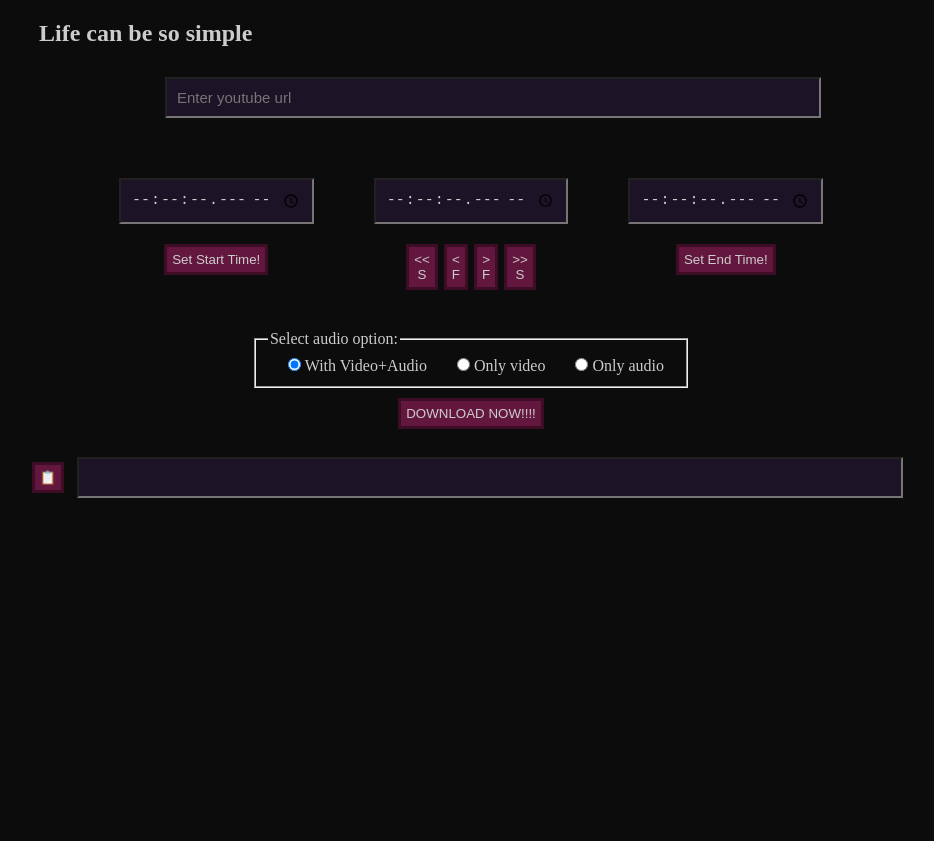
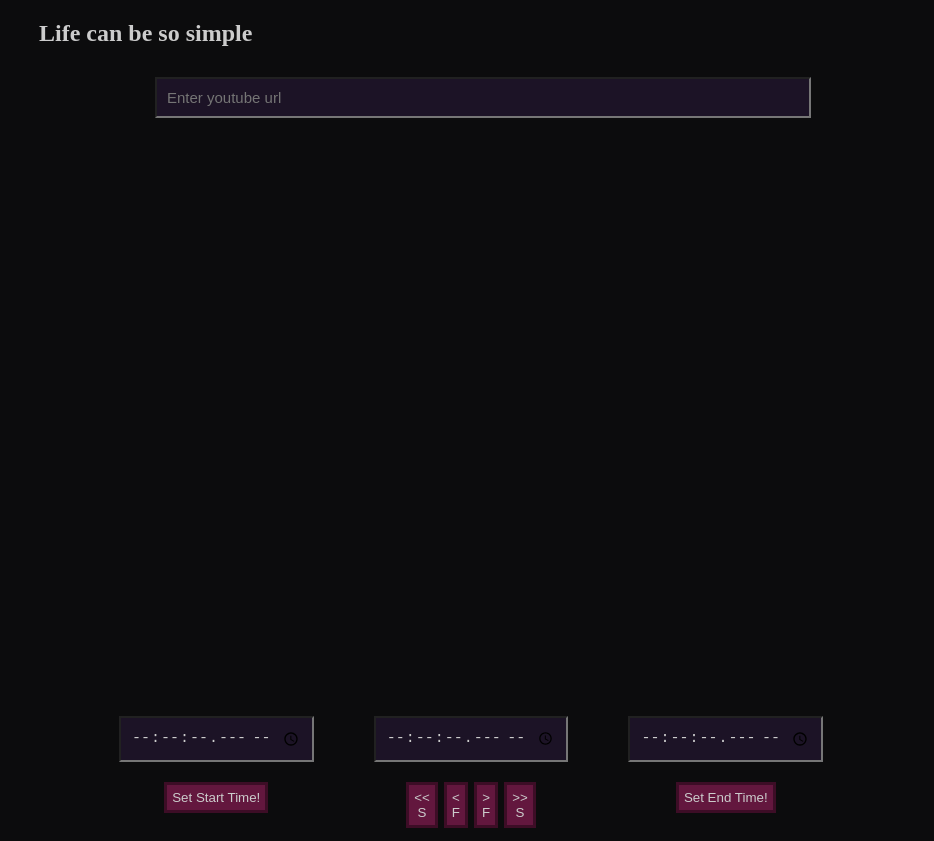
Before and after one commit to Lxtharia/precise-web-video-downloader, a plain HTML site: page index.html in a window 1280 px wide. Shown: the top 841 px of the page, without its empty margins (169-1103 px from the left). Before the commit the page ends 808 px from the top, so only its background shows below. Drawn offline with Linux system fonts and the light colour scheme.

Commit message:
centering url bar, adjust dynamic size of player

```diff
--- a/index.html
+++ b/index.html
@@ -3,8 +3,7 @@
 
 <head>
 	<title>Life can be so simple</title>
-	<meta name="description" content="Our first page">
-	<meta name="keywords" content="html tutorial template">
+	<meta name="description" content="This site won't download itself, it leaves the executing to you!!">
 	<!-- <link rel="stylesheet" href="https://github.com/jdan/98.css" /> -->
 	<link rel="stylesheet" href="./style.css" />
 	<!-- <link rel="stylesheet" href="https://pyscript.net/latest/pyscript.css" /> -->
@@ -16,14 +15,18 @@
 
 	<h2><a href="https://pbs.twimg.com/media/Fo9CJrLWYAYxIq8?format=jpg&name=large">Life can be so simple</a></h2>
 	<div id=content>
-		<div style="width: 50%">
+
+
+		<div style="max-width: 93%; min-width: 50%;">
 			<input type="text" id="url_field" oninput="loadVideo()" value="" placeholder="Enter youtube url">
 			<label id="info_label"></label>
 		</div>
 
-		<div style="margin:20px">
-			<div id="player"></div>
+
+		<div style="max-height: 70vh; width:80vw; aspect-ratio:16 / 10;">
+			<div id="player" style="margin:auto; width:100%; height:100%"></div>
 		</div>
+
 
 		<div id="controls">
 			<div class="time-setter-div">
@@ -45,6 +48,7 @@
 			</div>
 		</div>
 
+
 		<div id="download_option_container">
 			<fieldset>
 				<legend>Select audio option:</legend>
@@ -62,13 +66,18 @@
 				</div>
 			</div>
 		</fieldset>
+
+
 		<button type="button" id="download_button" onclick="downloadNow()">DOWNLOAD NOW!!!!</button><br>
+
+
 		<div style="width: 70%; display:flex; align-items:center">
 			<button name="copy_command" onclick="copyToClipboard()">📋</button>
 			<input type="text" id="download_command" value="">
 		</div>
+
+
 	</div>
-
 	</div>
 	<!-- <script type="text/javascript" src="download.js"></script> -->
 	<script src="player-control.js"></script>
--- a/player-control.js
+++ b/player-control.js
@@ -7,7 +7,6 @@ var player;
 
 function onYouTubeIframeAPIReady() {
     player = new YT.Player('player', {
-        height: window.innerWidth * 0.20,
         videoId: 'M7lc1UVf-VE',
         modestbranding: 1,
         showinfo: 0,
--- a/style.css
+++ b/style.css
@@ -71,7 +71,8 @@ fieldset div input {
 
 input[type=text] {
     width:100%;
-    margin: 10px;
+    margin: 10px auto;
+	display: block;
 }
 
 
```
